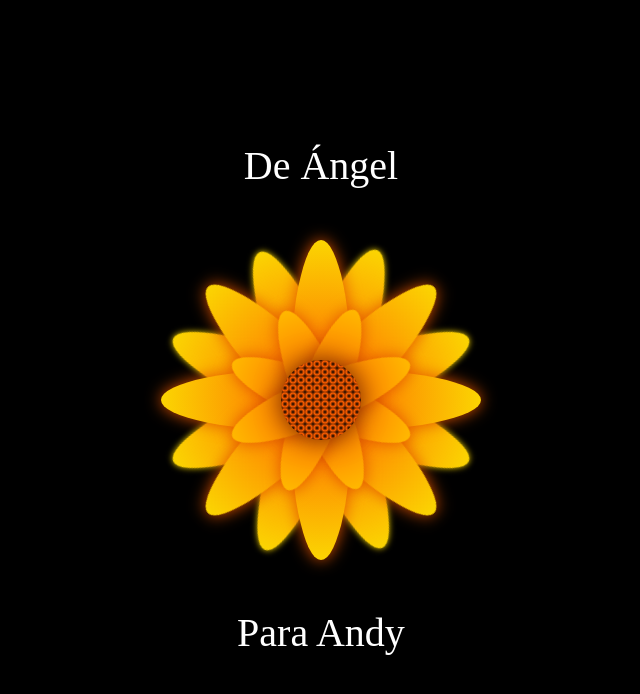
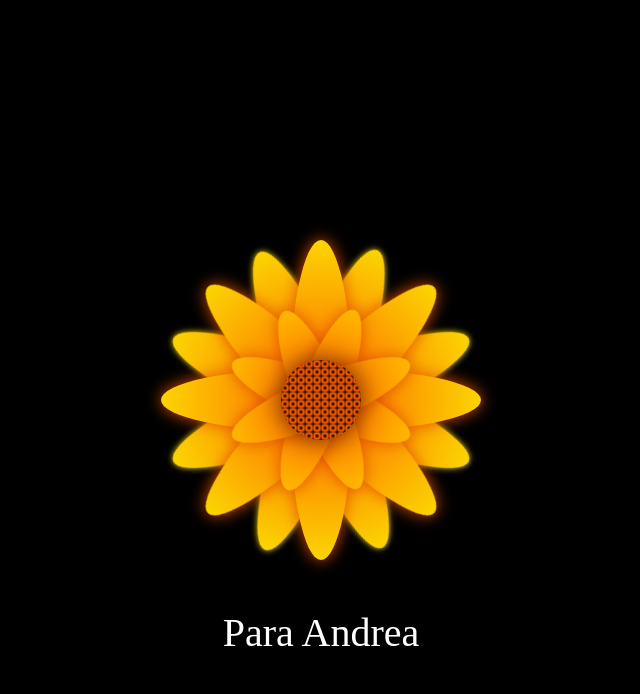
Before and after one commit to Pxcx1/flores_amarillas1, a plain HTML site: page docs/index.html in a window 1280 px wide. Shown: the whole page, without its empty margins (319-959 px from the left). Drawn offline with Linux system fonts and the light colour scheme.

Commit message:
Actualizar index.html

```diff
--- a/docs/index.html
+++ b/docs/index.html
@@ -10,7 +10,7 @@
 <body>
 
 <div class="flower">
-    <div class="text-above">De Ángel</div>
+    <div class="text-above"></div>
     <div class="mid">
     </div>
     <div class="Petal1 p1">
@@ -37,7 +37,7 @@
     </div>
     <div class="Petal3 p4">
     </div>
-    <div class="text-below">Para Andy </div>
+    <div class="text-below">Para Andrea </div>
   </div>
 </body>
 </html>
```
